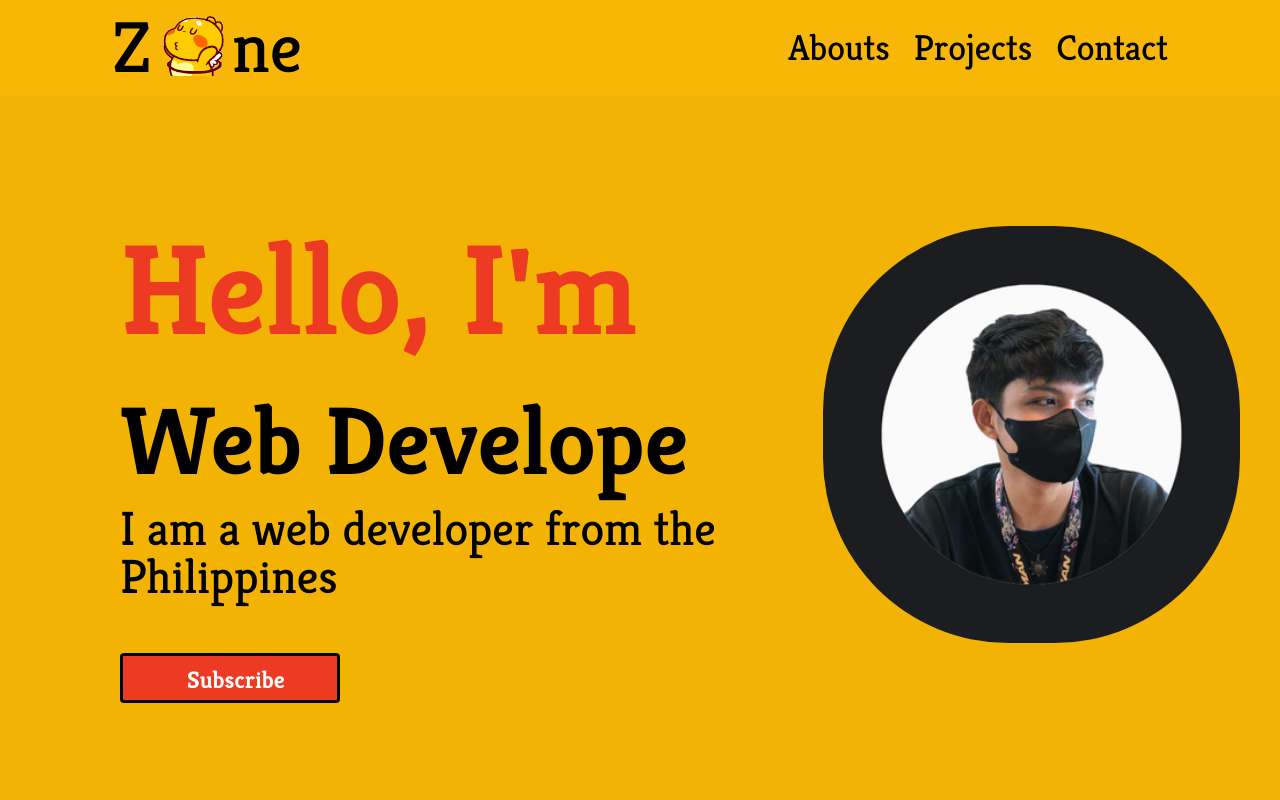
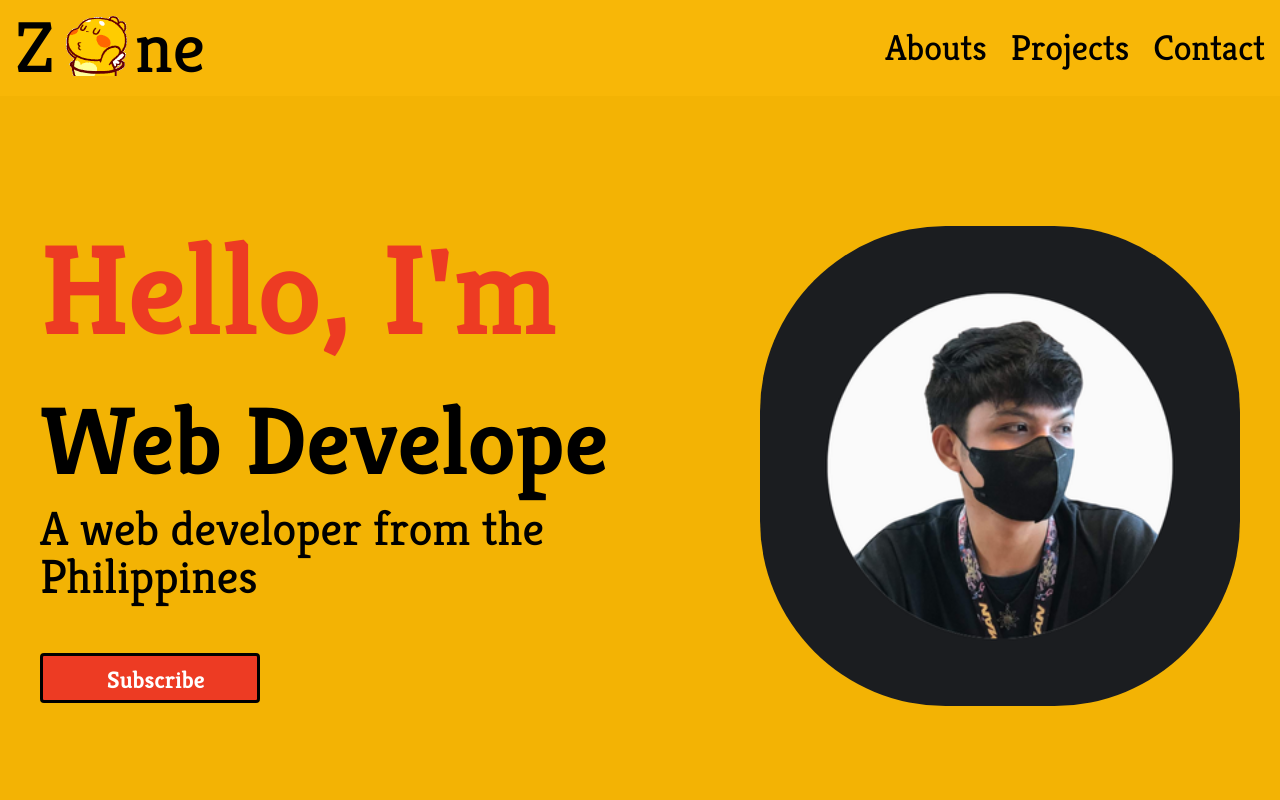
Before and after one commit to ZaneDaniel11/React-Portfolio-Web, a React (Vite) app in the folder Portfolio/: page / in a window 1280 px wide. Shown: the top 800 px of the page. Built offline with nearby package versions, Linux system fonts and the light colour scheme; no server answers.

Commit message:
i have ebough of this

```diff
--- a/Portfolio/src/Components/Header.jsx
+++ b/Portfolio/src/Components/Header.jsx
@@ -1,15 +1,15 @@
-import zanelogo from "../assets/Zanelog.gif";
+import zanelogo from "../assets/Zanelog.gif"
 
 export default function Headers() {
   return (
     <div className="bg-header-yellow font-kreon block">
-      <div className="flex justify-between items-center h-24 mx-5 md:mx-20 lg:mx-28">
+      <div className="flex justify-between items-center h-24 mx-5 md:mx-20 lg:mx-[15px]">
         <div className="flex space-x-4 items-center">
           {/* Flex container with alignment and spacing */}
           <h1 className="text-3xl md:text-5xl lg:text-7xl flex items-center">
             Z
             <img
-              src={zanelogo}
+              src={zanelogo || "/placeholder.svg"}
               alt="ink"
               className="inline-block w-10 h-10 md:w-14 md:h-14 lg:w-16 lg:h-16 mx-2 pb-[4px]" // Adjust size and spacing
             />
@@ -26,5 +26,5 @@ export default function Headers() {
         </div>
       </div>
     </div>
-  );
+  )
 }
--- a/Portfolio/src/Components/Introduction.jsx
+++ b/Portfolio/src/Components/Introduction.jsx
@@ -90,7 +90,7 @@ export default function Introduction() {
   return (
     <div className="block">
       <div className="flex flex-col md:flex-row h-auto bg-body-yellow font-kreon items-center md:items-start justify-center md:justify-between space-y-8 md:space-y-0 md:space-x-8 px-4 py-6 md:py-8 lg:px-10 md:pt-[120px] md:pb-[120px] lg:pt-[130px] lg:pb-[170px]">
-        <div className="text-center md:text-left lg:ml-20">
+        <div className="text-center md:text-left lg:ml-15">
           <animated.h1
             style={helloSpring}
             className="text-5xl m-0 mb-4 font-bold text-custom-red md:text-7xl lg:text-9xl"
@@ -108,7 +108,7 @@ export default function Introduction() {
             style={descSpring}
             className="text-2xl mb-6 md:text-3xl lg:text-5xl lg:mt-4"
           >
-            I am a web developer from the Philippines
+            A web developer from the Philippines
           </animated.p>
           <animated.button
             style={buttonSpring}
```
